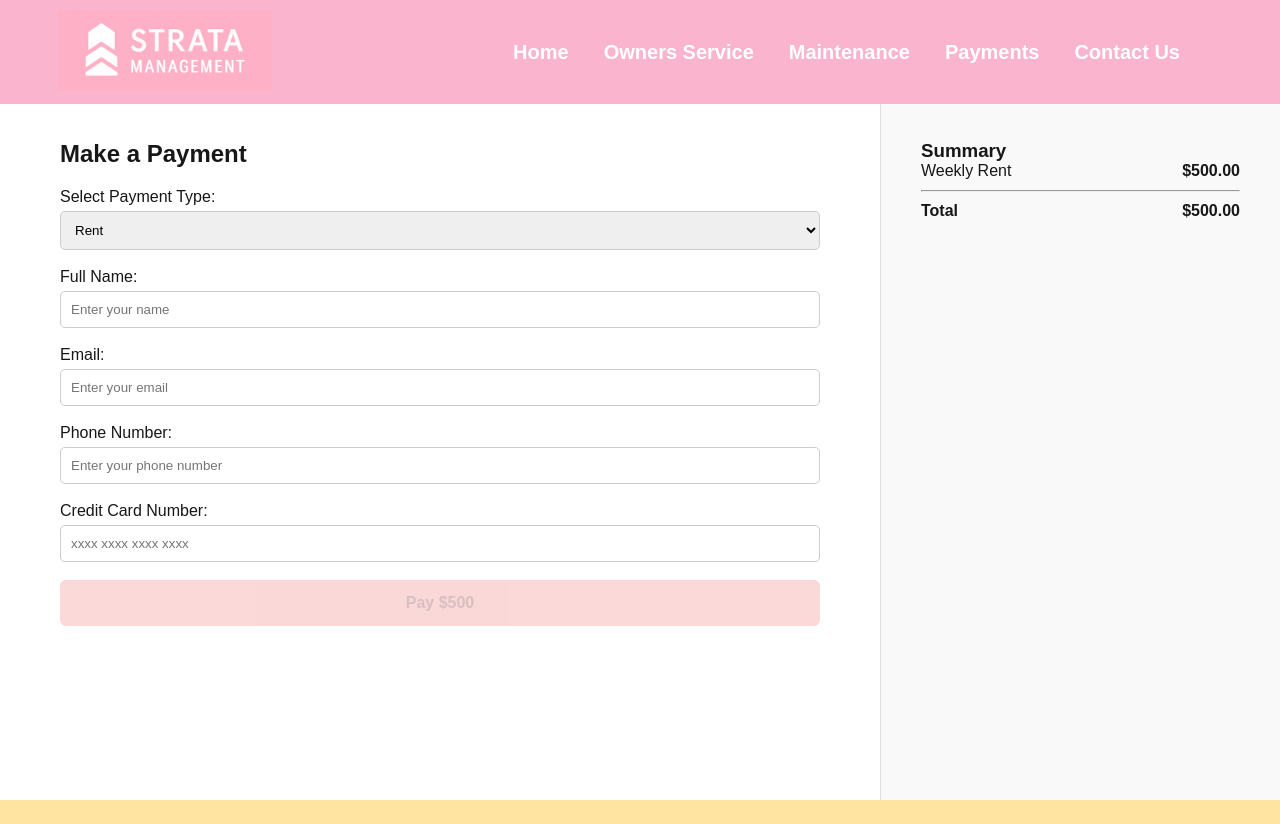
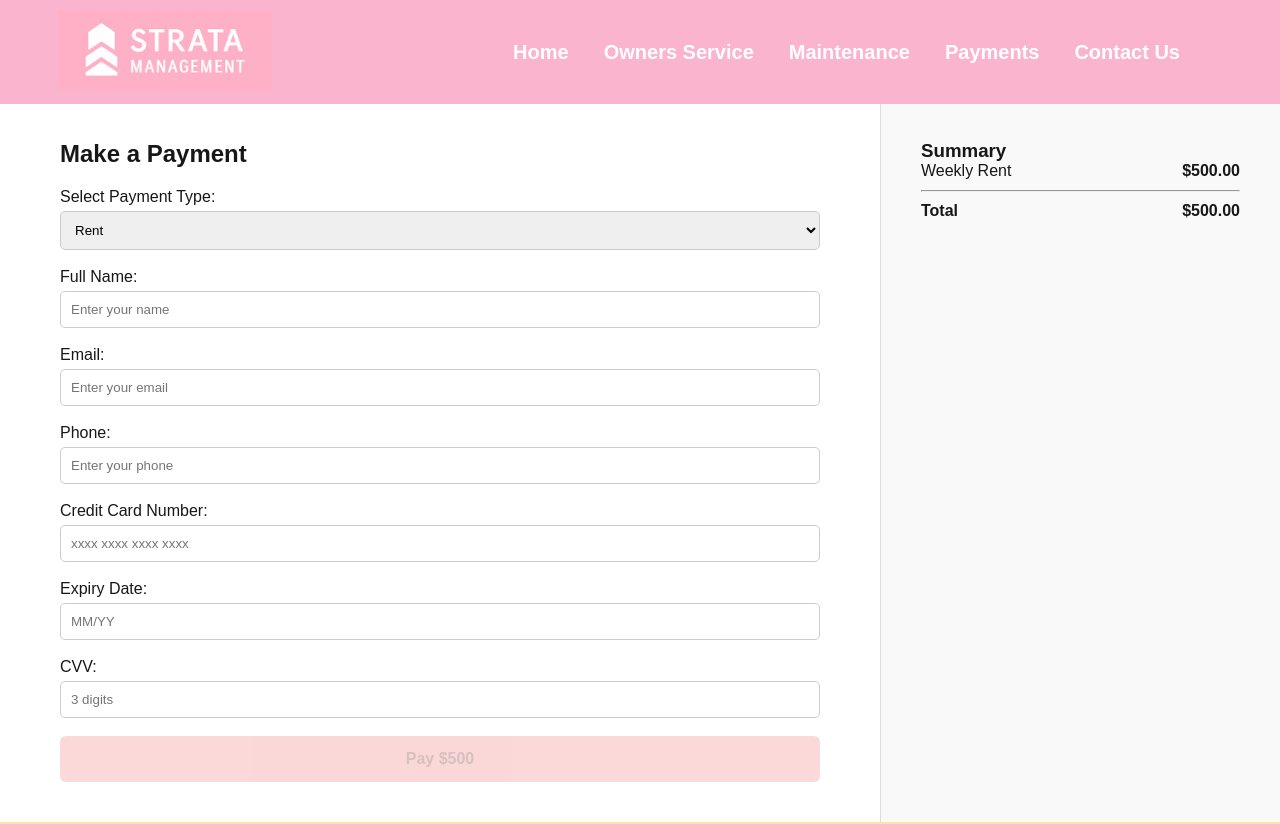
Before and after one commit to kcui07/strata-management, a Next.js app: page /payments in a window 1280 px wide. Shown: the top 824 px of the page. Built offline with nearby package versions, Linux system fonts and the light colour scheme.

Commit message:
Update Owner page

```diff
--- a/pages/payments.js
+++ b/pages/payments.js
@@ -8,6 +8,8 @@ export default function Payment() {
   const [email, setEmail] = useState("");
   const [phone, setPhone] = useState("");
   const [card, setCard] = useState("");
+  const [expiry, setExpiry] = useState("");
+  const [cvv, setCvv] = useState("");
 
   const prices = {
     Rent: 500,
@@ -24,22 +26,20 @@ export default function Payment() {
     ],
   };
 
+  const isComplete = name && email && phone && card && expiry && cvv;
+
   return (
     <>
       <Header />
 
       <div style={{ display: "flex", minHeight: "100vh", paddingTop: "100px" }}>
-        {/* Left section - Form */}
+        {/* Left: Form */}
         <div style={{ flex: 1, padding: "40px 60px" }}>
           <h2 style={{ marginBottom: "20px" }}>Make a Payment</h2>
 
           <label>
             Select Payment Type:
-            <select
-              style={inputStyle}
-              value={selected}
-              onChange={(e) => setSelected(e.target.value)}
-            >
+            <select style={inputStyle} value={selected} onChange={(e) => setSelected(e.target.value)}>
               <option>Rent</option>
               <option>Utilities</option>
               <option>Both</option>
@@ -48,60 +48,23 @@ export default function Payment() {
 
           <br /><br />
 
-          <label>
-            Full Name:
-            <input
-              style={inputStyle}
-              placeholder="Enter your name"
-              value={name}
-              onChange={(e) => setName(e.target.value)}
-            />
-          </label>
-
+          <label>Full Name:<input style={inputStyle} placeholder="Enter your name" value={name} onChange={(e) => setName(e.target.value)} /></label>
+          <br /><br />
+          <label>Email:<input style={inputStyle} placeholder="Enter your email" value={email} onChange={(e) => setEmail(e.target.value)} /></label>
+          <br /><br />
+          <label>Phone:<input style={inputStyle} placeholder="Enter your phone" value={phone} onChange={(e) => setPhone(e.target.value)} /></label>
+          <br /><br />
+          <label>Credit Card Number:<input style={inputStyle} placeholder="xxxx xxxx xxxx xxxx" value={card} onChange={(e) => setCard(e.target.value)} /></label>
+          <br /><br />
+          <label>Expiry Date:<input style={inputStyle} placeholder="MM/YY" value={expiry} onChange={(e) => setExpiry(e.target.value)} /></label>
+          <br /><br />
+          <label>CVV:<input style={inputStyle} placeholder="3 digits" value={cvv} onChange={(e) => setCvv(e.target.value)} /></label>
           <br /><br />
 
-          <label>
-            Email:
-            <input
-              style={inputStyle}
-              placeholder="Enter your email"
-              value={email}
-              onChange={(e) => setEmail(e.target.value)}
-            />
-          </label>
-
-          <br /><br />
-
-          <label>
-            Phone Number:
-            <input
-              style={inputStyle}
-              placeholder="Enter your phone number"
-              value={phone}
-              onChange={(e) => setPhone(e.target.value)}
-            />
-          </label>
-
-          <br /><br />
-
-          <label>
-            Credit Card Number:
-            <input
-              style={inputStyle}
-              placeholder="xxxx xxxx xxxx xxxx"
-              value={card}
-              onChange={(e) => setCard(e.target.value)}
-            />
-          </label>
-
-          <br /><br />
-
-          <button className="pay-btn" disabled={!name || !email || !phone || !card}>
-            Pay ${prices[selected]}
-          </button>
+          <button className="pay-btn" disabled={!isComplete}>Pay ${prices[selected]}</button>
         </div>
 
-        {/* Right section - Summary */}
+        {/* Right: Summary */}
         <div style={{
           width: "400px",
           backgroundColor: "#f9f9f9",
@@ -111,18 +74,14 @@ export default function Payment() {
           <h3>Summary</h3>
           <ul style={{ listStyle: "none", padding: 0 }}>
             {details[selected].map((item, index) => (
-              <li key={index} style={{
-                display: "flex", justifyContent: "space-between", marginBottom: "10px"
-              }}>
+              <li key={index} style={{ display: "flex", justifyContent: "space-between", marginBottom: "10px" }}>
                 <span>{item.label}</span>
                 <strong>${item.amount.toFixed(2)}</strong>
               </li>
             ))}
           </ul>
           <hr />
-          <div style={{
-            display: "flex", justifyContent: "space-between", marginTop: "10px"
-          }}>
+          <div style={{ display: "flex", justifyContent: "space-between", marginTop: "10px" }}>
             <strong>Total</strong>
             <strong>${prices[selected].toFixed(2)}</strong>
           </div>
```
